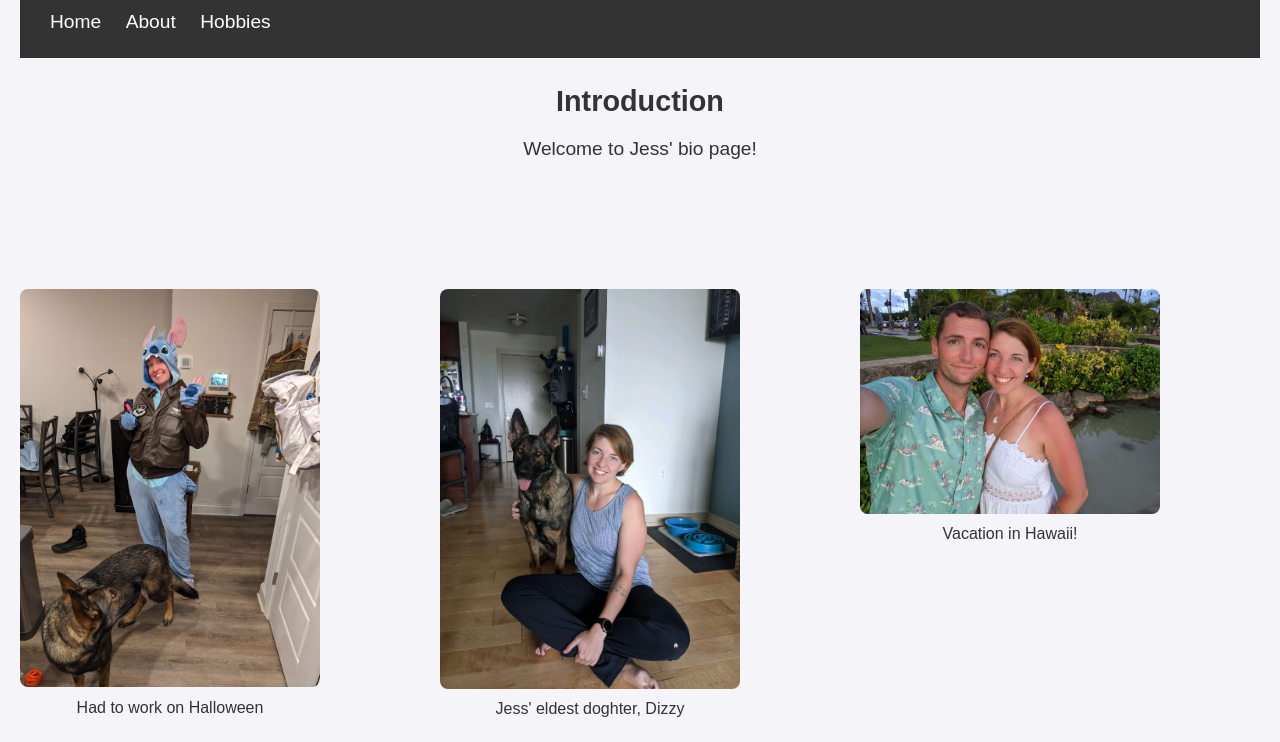
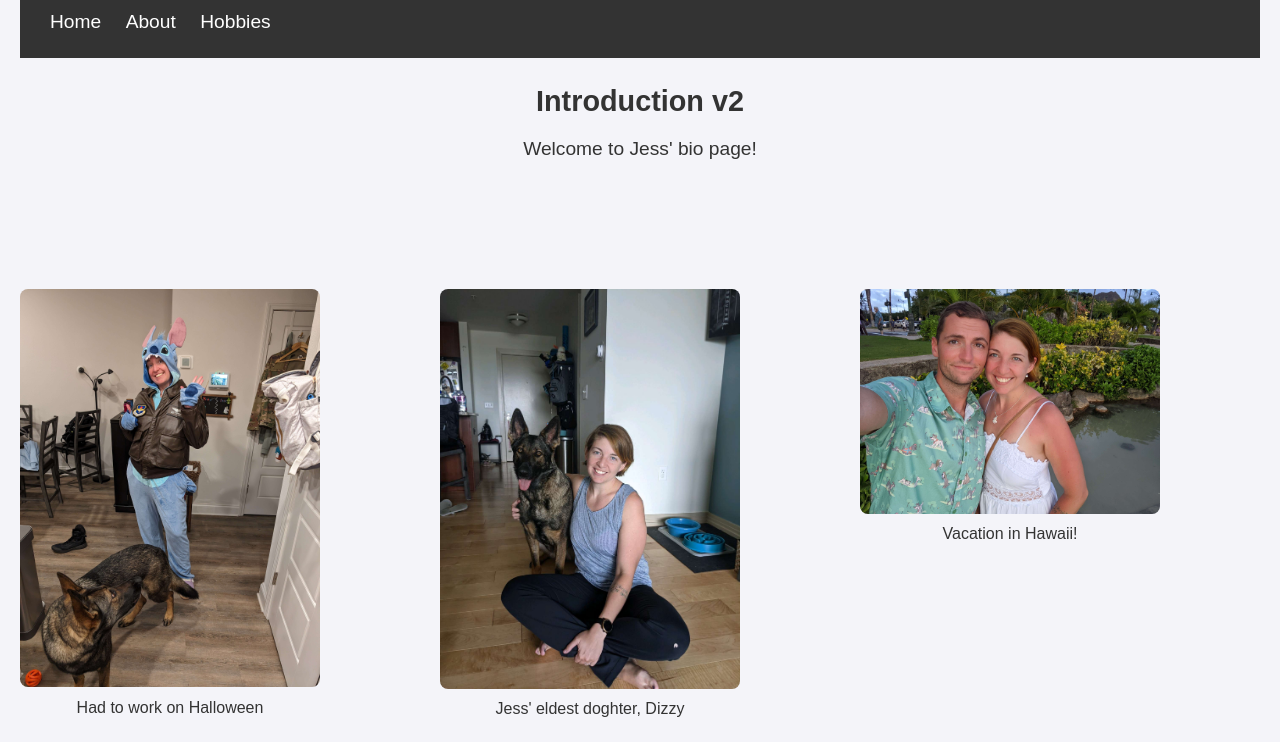
Before and after one commit to islys/bioSite, a plain HTML site: page index.html in a window 1280 px wide. Shown: the part 107-849 px from the top of the page. Drawn offline with Linux system fonts and the light colour scheme.

Commit message:
Pushing 16-Apr-2025

```diff
--- a/index.html
+++ b/index.html
@@ -28,7 +28,7 @@
   </header>
 
   <section>
-    <h2>Introduction</h2>
+    <h2>Introduction v2</h2>
     <p>Welcome to Jess' bio page!</p>
     <div id="image-gallery">
       <div id="left">
```
